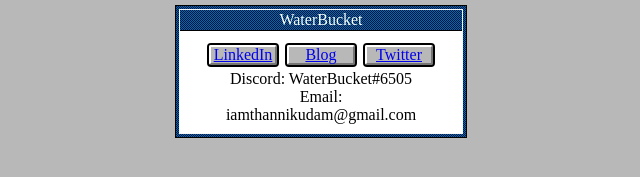
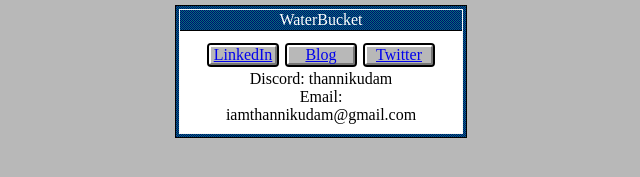
Before and after one commit to Dharani-sanjaiy/Dharani-sanjaiy.github.io, a plain HTML site: page index.html in a window 1280 px wide. Shown: the part 329-506 px from the top of the page, 319-959 px from the left. Drawn offline with Linux system fonts and the light colour scheme; a web font is replaced by a local one.

Commit message:
Update index.html

```diff
--- a/index.html
+++ b/index.html
@@ -34,7 +34,7 @@
         </div>
 
         <p>
-          Discord: WaterBucket#6505<br>
+          Discord: thannikudam<br>
           Email: iamthannikudam@gmail.com
         </p>
       </div>
```
